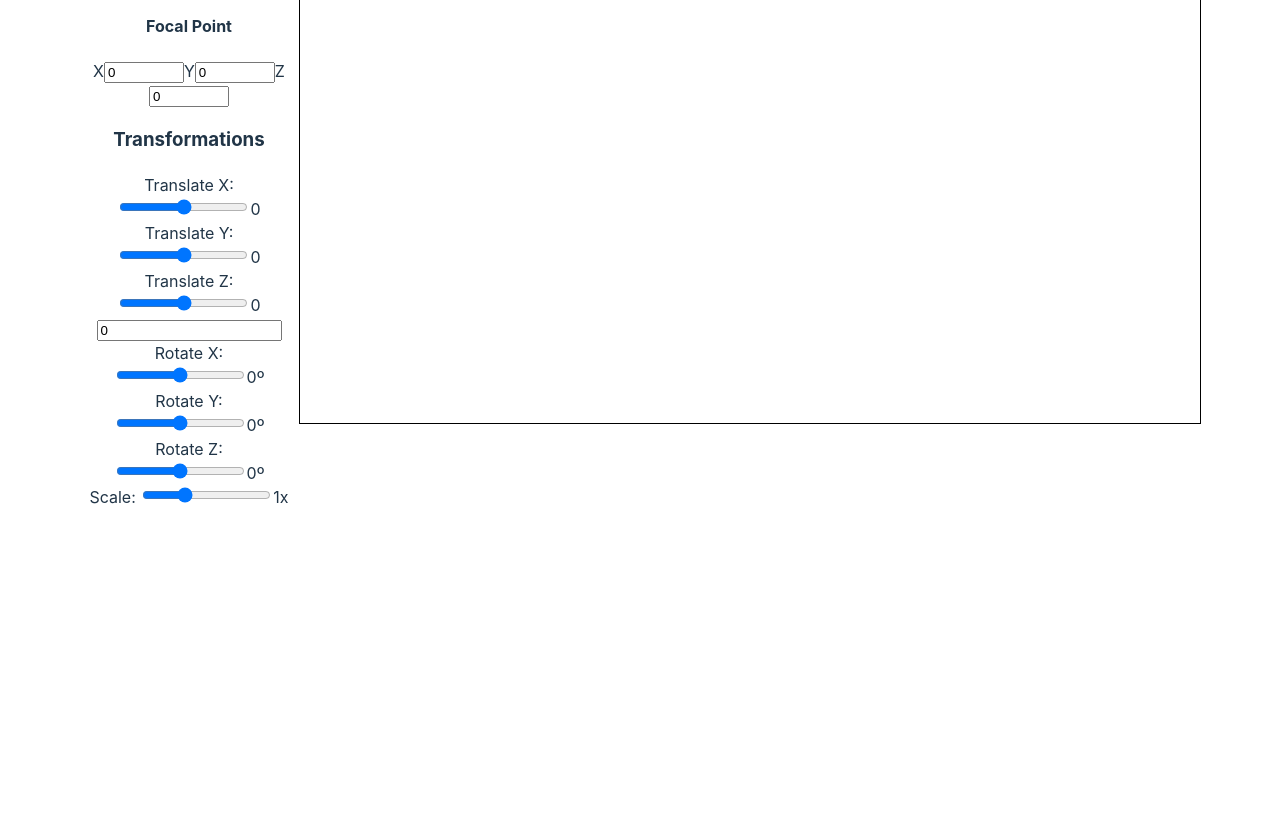
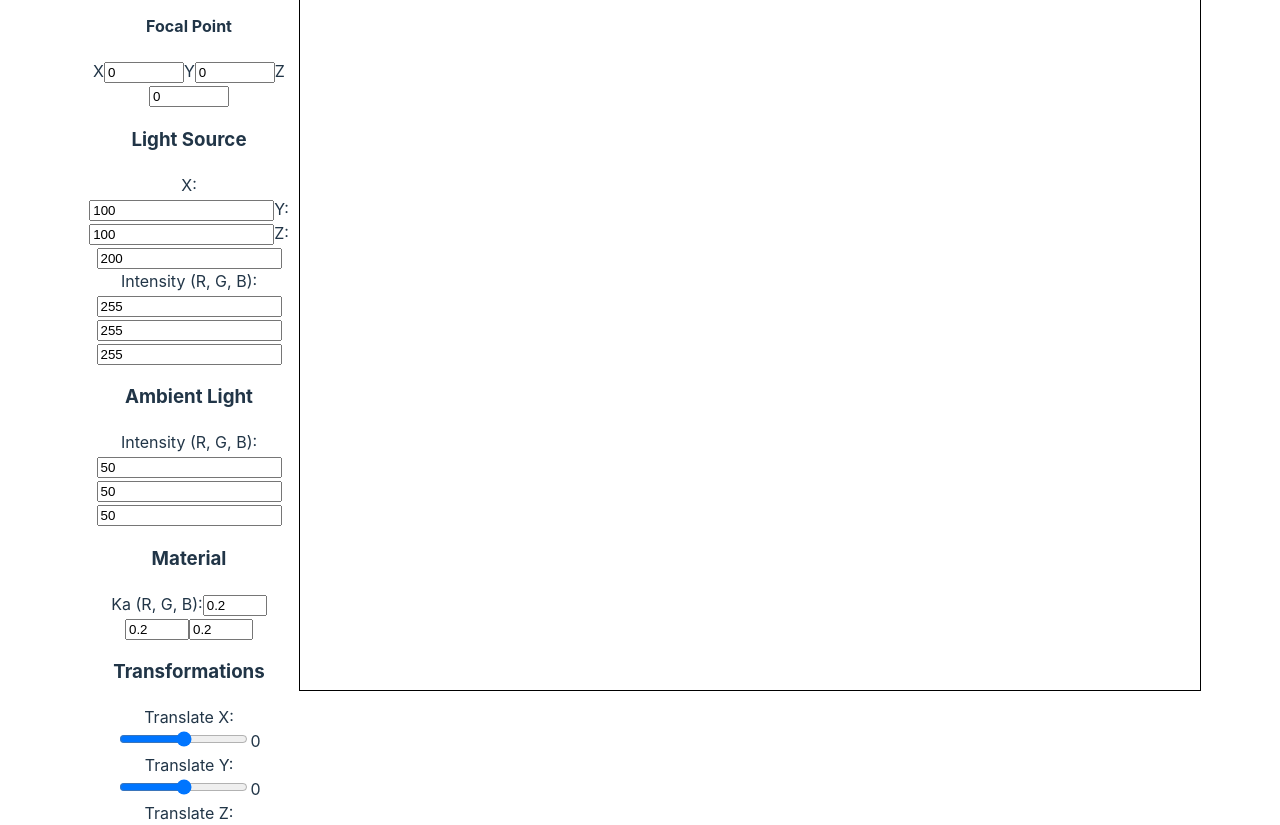
Before and after one commit to gabriel-ramos44/cg-3d-modeler, a React (Vite) app: page / in a window 1280 px wide. Shown: the part 660-1485 px from the top of the page. Before the commit the page ends 1211 px from the top, so only its background shows below. Built offline with nearby package versions, Linux system fonts and the light colour scheme.

Commit message:
lights and materials as editable parameters

```diff
--- a/src/components/Canvas.jsx
+++ b/src/components/Canvas.jsx
@@ -2,7 +2,7 @@ import React, { useRef, useState, useEffect, useReducer, useMemo } from 'react';
 import './Canvas.css';
 import { translate, rotateX, rotateY, rotateZ, scale } from '../utils/Transformations';
 import { calculateNormal, isFaceVisible,  } from '../utils/Operations';
-import { dotProduct, normalize, subtractVectors } from '../utils/VectorsOperations';
+import { dotProduct, normalize, subtractVectors, vectorByScalar } from '../utils/VectorsOperations';
 import { computeCameraMatrix } from '../utils/SRU2SRC';
 import { computeViewMatrix } from '../utils/View';
 import { multiplyMatrices } from '../utils/MatricesOperations'
@@ -53,21 +53,37 @@ const Canvas = () => {
   const [slices, setSlices] = useState(30);
   const [transform, dispatchTransform] = useReducer(transformReducer, transformationsInitialState);
   const [projectionType, setProjectionType] = useState('perspective');//useState('parallel');
-  //const VRP = { x: 0, y: 0, z: 800 };
+
   const [VRP, setVRP] = useState(cameraInitialState.VRP)
-  //const focalPoint = { x: 0, y: 0, z: 0 }; // P
+
   const [focalPoint, setFocalPoint] = useState(cameraInitialState.focalPoint)
 
   const [window, setWindow] = useState(cameraInitialState.window)
   const [viewport, setViewport] = useState(cameraInitialState.viewport)
   const [distance, setDistance] = useState(cameraInitialState.distance)
 
+  // Lampada
+  const [lightSource, setLightSource] = useState({
+    position: { x: 100, y: 100, z: 200 },
+    intensity: { r: 255, g: 255, b: 255 }
+  });
+
+  const [ambientLight, setAmbientLight] = useState({
+    intensity: { r: 50, g: 50, b: 50 }
+  });
+
+  const [material, setMaterial] = useState({
+    Ka: { r: 0.2, g: 0.2, b: 0.2 },
+    Kd: { r: 0.8, g: 0.8, b: 0.8 },
+    Ks: { r: 0.5, g: 0.5, b: 0.5 },
+    shininess: 32                  // Specular exponent
+  });
+
   const  [viewUp, setViewUp]  = useState(cameraInitialState.viewUp)
 
   const [renderMode, setRenderMode] = useState('wireframe')
 
   const [zBuffer, setZBuffer] = useState([]);
-  const lightSource = { position: { x: 100, y: 100, z: 200 }, intensity: { r: 255, g: 255, b: 255 } };
 
   const [models, setModels] = useState([]);
   const [selectedModelIndex, setSelectedModelIndex] = useState(null);
@@ -287,8 +303,8 @@ const Canvas = () => {
     const modelsWithTransformedVertices = customModels.map((model, index) => ({
       ...model,
       vertices: applyCameraTransform(model.vertices, transformationMatrix),
-      centroid: memoizedCentroids[index], // Assign memoized centroid
-      faces: memoizedFaces[index]          // Assign memoized faces
+      centroid: memoizedCentroids[index],
+      faces: memoizedFaces[index]
     }));
 
     const sortedModels = modelsWithTransformedVertices.sort((a, b) => b.centroid.z - a.centroid.z);
@@ -307,21 +323,52 @@ const Canvas = () => {
     setZBuffer(Array(canvas.width).fill(0).map(() => Array(canvas.height).fill(Infinity)));
   };
 
-  const calculateFlatShading = (face, light, material) => {
-    const centroid = face.centroid; // You already calculate the centroid!
-    const N = normalize(face.normal); // Assuming you are storing face normals
+  const calculateFlatShading = (face, light, ambient, material) => {
+    const centroid = face.centroid;
+    const N = normalize(face.normal);
     const L = normalize(subtractVectors(light.position, centroid));
+    const V = normalize(subtractVectors(VRP, centroid)); // Viewer direction (from centroid to VRP)
+
     const dotProductLN = dotProduct(N, L);
 
-    // Simple ambient and diffuse lighting for demonstration
-    let color = { r: 50, g: 50, b: 50 }; // Ambient color
+    let Ia = {
+      r: ambient.intensity.r * material.Ka.r,
+      g: ambient.intensity.g * material.Ka.g,
+      b: ambient.intensity.b * material.Ka.b
+    };
+
+    // Diffuse component
+    let Id = { r: 0, g: 0, b: 0 };
     if (dotProductLN > 0) {
-      color.r += material.Kd.r * light.intensity.r * dotProductLN;
-      color.g += material.Kd.g * light.intensity.g * dotProductLN;
-      color.b += material.Kd.b * light.intensity.b * dotProductLN;
+      Id = {
+        r: light.intensity.r * material.Kd.r * dotProductLN,
+        g: light.intensity.g * material.Kd.g * dotProductLN,
+        b: light.intensity.b * material.Kd.b * dotProductLN
+      };
     }
+
+    // Specular component
+    let Is = { r: 0, g: 0, b: 0 };
+    if (dotProductLN > 0) { // Only calculate specular if surface is facing the light
+      const R = normalize(subtractVectors(vectorByScalar(N, 2 * dotProductLN), L)); // Reflection vector
+      const dotProductRV = Math.max(dotProduct(R, V), 0); // Ensure non-negative
+      const specularIntensity = Math.pow(dotProductRV, material.shininess);
+      Is = {
+        r: light.intensity.r * material.Ks.r * specularIntensity,
+        g: light.intensity.g * material.Ks.g * specularIntensity,
+        b: light.intensity.b * material.Ks.b * specularIntensity
+      };
+    }
+
+    // Combine components
+    let color = {
+      r: Math.min(Ia.r + Id.r + Is.r, 255), // Clamp to 255
+      g: Math.min(Ia.g + Id.g + Is.g, 255),
+      b: Math.min(Ia.b + Id.b + Is.b, 255)
+    };
     return color;
   };
+
 
   const generate3DModel = () => {
     const newModel = {
@@ -341,7 +388,7 @@ const Canvas = () => {
         const [p0, p1, p2] = face.vertices;
 
         // Calculate color using flat shading
-        const color = calculateFlatShading(face, lightSource, { Kd: { r: 0.8, g: 0.5, b: 0.3 } });
+
 
         if (renderMode === 'wireframe') {
           ctx.strokeStyle = `rgb(0, 50, 255)`;
@@ -354,7 +401,7 @@ const Canvas = () => {
           ctx.stroke();
         }
         else if (renderMode === 'constant') {
-          const color = calculateFlatShading(face, lightSource, { Kd: { r: 0.8, g: 0.5, b: 0.3 } });
+          const color = calculateFlatShading(face, lightSource, ambientLight, material);
           drawPolygon(ctx, p0, p1, p2, color, zBuffer);
         }
     });
@@ -453,6 +500,14 @@ const Canvas = () => {
     }
   };
 
+  const handleColorChange = (setter, component, value) => {
+    setter(prev => ({ ...prev, intensity: { ...prev.intensity, [component]: value } }));
+  };
+
+  const handleMaterialChange = (component, property, value) => {
+    setMaterial(prev => ({ ...prev, [component]: { ...prev[component], [property]: value } }));
+  };
+
   return (
     <div className="container">
       <div className="sidebar">
@@ -537,6 +592,40 @@ const Canvas = () => {
                 onChange={(e) => setFocalPoint(  { ...focalPoint, z: parseInt(e.target.value)})}
               />
             </div>
+        </div>
+        <h3>Light Source</h3>
+        <div>
+          <label>X:</label>
+          <input type="number" value={lightSource.position.x}
+                 onChange={(e) => setLightSource(prev => ({ ...prev, position: { ...prev.position, x: parseInt(e.target.value) } }))} />
+          <label>Y:</label>
+          <input type="number" value={lightSource.position.y}
+                 onChange={(e) => setLightSource(prev => ({ ...prev, position: { ...prev.position, y: parseInt(e.target.value) } }))} />
+          <label>Z:</label>
+          <input type="number" value={lightSource.position.z}
+                 onChange={(e) => setLightSource(prev => ({ ...prev, position: { ...prev.position, z: parseInt(e.target.value) } }))} />
+        </div>
+        <div>
+          <label>Intensity (R, G, B):</label>
+          <input type="number" value={lightSource.intensity.r} onChange={(e) => handleColorChange(setLightSource, 'r', parseInt(e.target.value))} />
+          <input type="number" value={lightSource.intensity.g} onChange={(e) => handleColorChange(setLightSource, 'g', parseInt(e.target.value))} />
+          <input type="number" value={lightSource.intensity.b} onChange={(e) => handleColorChange(setLightSource, 'b', parseInt(e.target.value))} />
+        </div>
+
+        <h3>Ambient Light</h3>
+        <div>
+          <label>Intensity (R, G, B):</label>
+          <input type="number" value={ambientLight.intensity.r} onChange={(e) => handleColorChange(setAmbientLight, 'r', parseInt(e.target.value))} />
+          <input type="number" value={ambientLight.intensity.g} onChange={(e) => handleColorChange(setAmbientLight, 'g', parseInt(e.target.value))} />
+          <input type="number" value={ambientLight.intensity.b} onChange={(e) => handleColorChange(setAmbientLight, 'b', parseInt(e.target.value))} />
+        </div>
+
+        <h3>Material</h3>
+        <div>
+          <label>Ka (R, G, B):</label>
+          <input type="number" min="0" max="1" step="0.1" value={material.Ka.r} onChange={(e) => handleMaterialChange('Ka', 'r', parseFloat(e.target.value))} />
+          <input type="number" min="0" max="1" step="0.1" value={material.Ka.g} onChange={(e) => handleMaterialChange('Ka', 'g', parseFloat(e.target.value))} />
+          <input type="number" min="0" max="1" step="0.1" value={material.Ka.b} onChange={(e) => handleMaterialChange('Ka', 'b', parseFloat(e.target.value))} />
         </div>
         <div>
           <h3>Transformations</h3>
```
